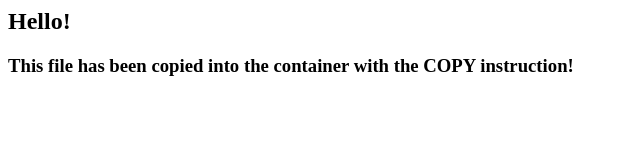
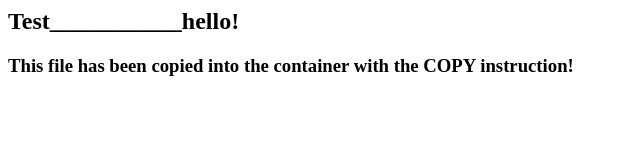
Before and after one commit to AAnkitpatel/cicd-project, a plain HTML site: page index.html in a window 1280 px wide. Shown: the whole page, without its empty margins (0-640 px from the left). Drawn offline with Linux system fonts and the light colour scheme.

Commit message:
add new docker file

```diff
--- a/index.html
+++ b/index.html
@@ -1,6 +1,6 @@
 <html>
   <body>
-    <h2>Hello!</h2>
+    <h2>Test___________hello!</h2>
     <h3>This file has been copied into the container with the COPY instruction!</h3>
   </body>
 </html>
```
